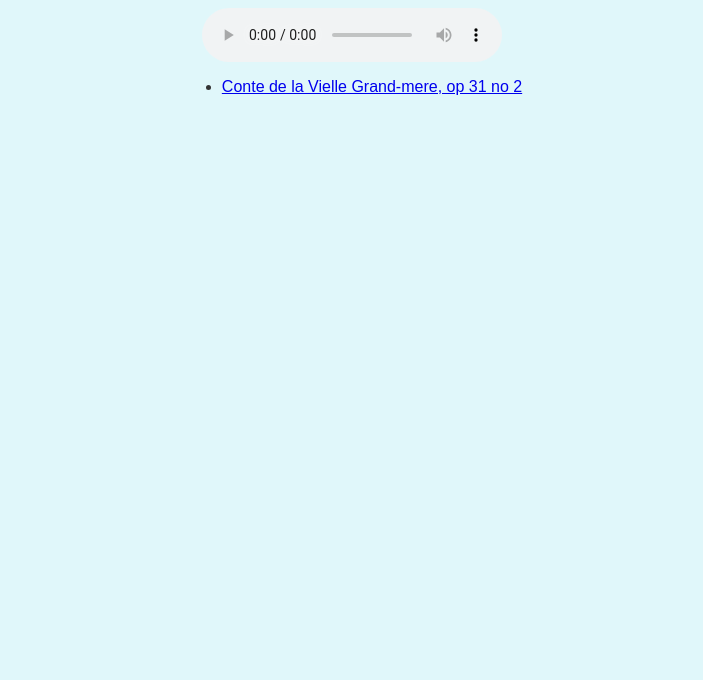
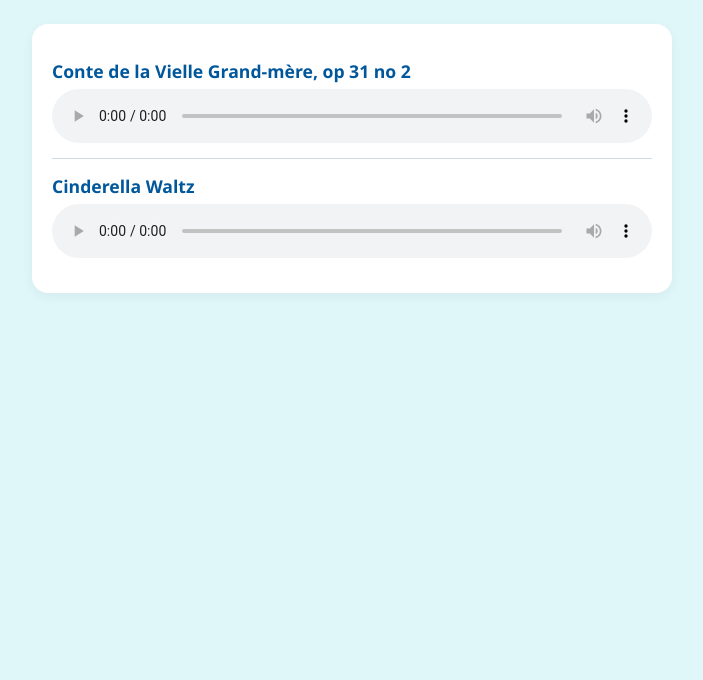
Before and after one commit to veralew/veralew.github.io, a plain HTML site: page playlist.html in a window 1280 px wide. Shown: the part 120-800 px from the top of the page, without its empty margins (288-991 px from the left). Drawn offline with Linux system fonts and the light colour scheme.

Commit message:
Cinderella Waltz

```diff
--- a/playlist.html
+++ b/playlist.html
@@ -7,31 +7,79 @@
   <style>
     body {
       background-color: #e0f7fa;
-      font-family: Arial, sans-serif;
+      font-family: 'Segoe UI', Tahoma, Geneva, Verdana, sans-serif;
       color: #333;
+      padding: 40px 20px;
+      margin: 0;
+    }
+
+    h1 {
       text-align: center;
+      margin-bottom: 40px;
+      color: #0277bd;
+    }
+
+    .playlist-container {
+      max-width: 600px;
+      margin: 0 auto;
+      background-color: #ffffff;
+      border-radius: 16px;
+      box-shadow: 0 4px 12px rgba(0, 0, 0, 0.05);
       padding: 20px;
     }
-    .playlist-container {
+
+    .track {
+      border-bottom: 1px solid #cfd8dc;
+      padding: 15px 0;
       display: flex;
       flex-direction: column;
-      align-items: center;
+      align-items: flex-start;
     }
+
+    .track:last-child {
+      border-bottom: none;
+    }
+
+    .track-title {
+      font-size: 1.1rem;
+      font-weight: bold;
+      margin-bottom: 6px;
+      color: #01579b;
+    }
+
     audio {
-      margin-top: 20px;
+      width: 100%;
+      outline: none;
+    }
+
+    .track:hover {
+      background-color: #f1fafe;
+      border-radius: 12px;
+      transition: background-color 0.3s;
+      padding: 18px 12px;
     }
   </style>
 </head>
 <body>
+  <h1>Your Music Playlist</h1>
   <div class="playlist-container">
-    <h1>Your Music Playlist</h1>
-    <audio controls>
-      <source src="assets/music/contedela.mp3" type="audio/mp3">
-      Your browser does not support the audio element.
-    </audio>
-    <ul>
-      <li><a href="#" onclick="document.querySelector('audio').src = 'assets/music/contedela.mp3'">Conte de la Vielle Grand-mere, op 31 no 2</a></li>
-    </ul>
+
+    <div class="track">
+      <div class="track-title">Conte de la Vielle Grand-mère, op 31 no 2</div>
+      <audio controls>
+        <source src="assets/music/contedela.mp3" type="audio/mp3">
+        Your browser does not support the audio element.
+      </audio>
+    </div>
+
+    <div class="track">
+      <div class="track-title">Cinderella Waltz</div>
+      <audio controls>
+        <source src="assets/music/cinderellawaltz.mp3" type="audio/mp3">
+        Your browser does not support the audio element.
+      </audio>
+    </div>
+
   </div>
 </body>
 </html>
```
Also changed, not shown: 1 other file.
